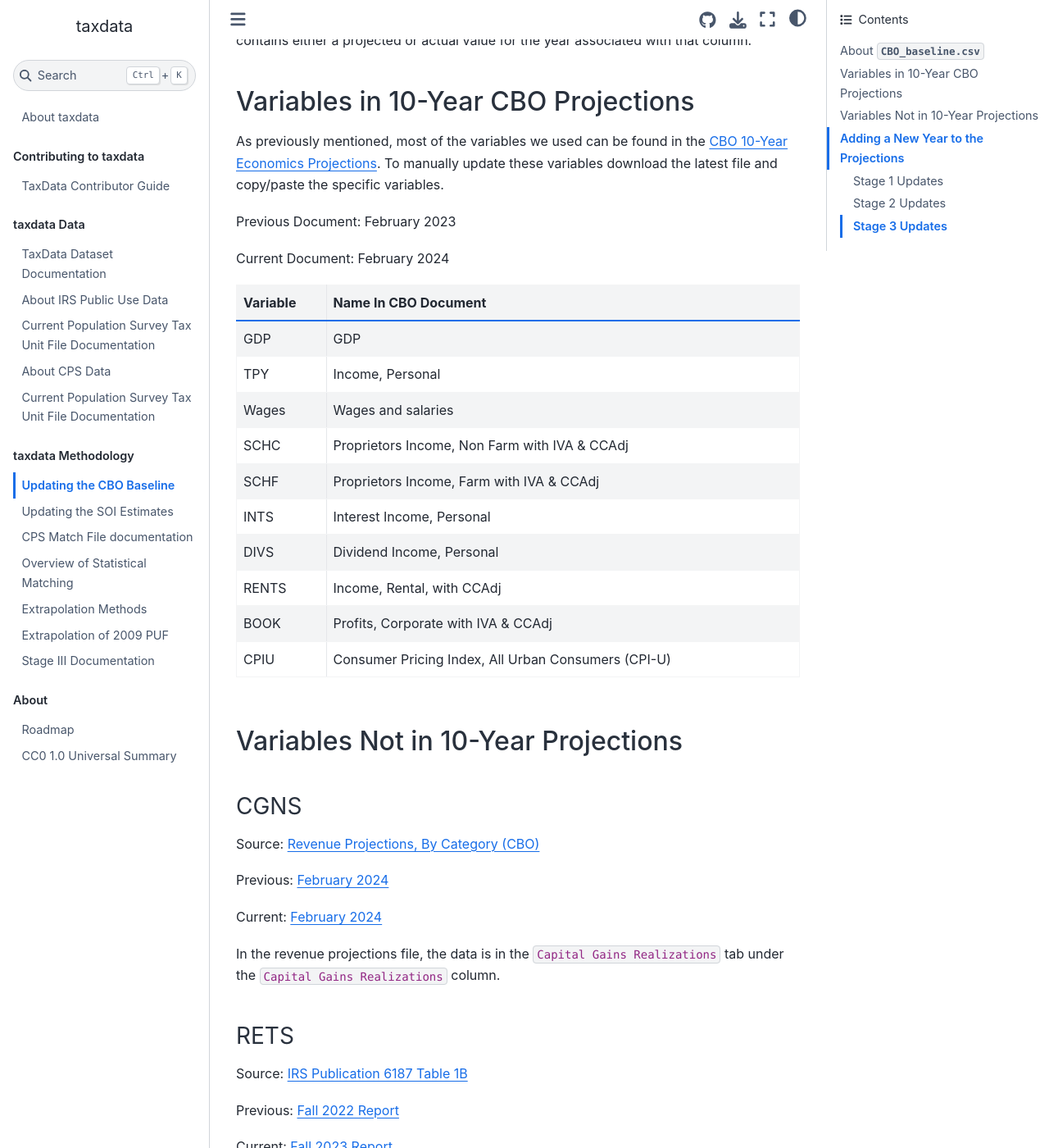
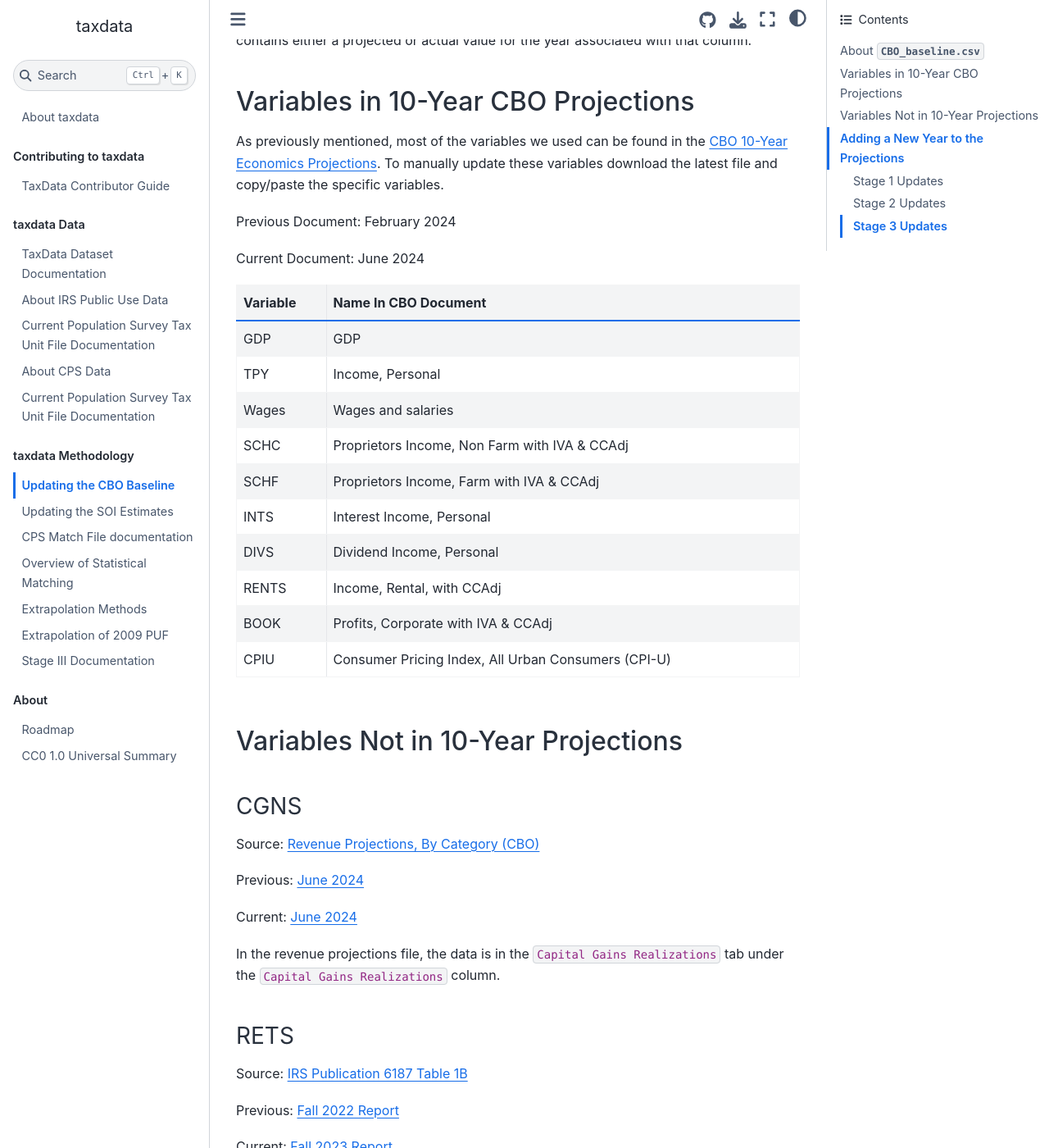
Before and after one commit to PSLmodels/taxdata, a Jupyter Book: the page built from docs/book/content/methods/CBO_Baseline_Updating_Instructions.md, in a window 1280 px wide and 1400 px high, scrolled down 991 px. Shown: the whole window at 82% size. Built offline with Jupyter Book 1.0.4 settings and Sphinx 7.4.7 and the Sphinx Book theme 1.1.4, drawn with Linux system fonts in a browser that asks for light colours; pages that are not in the unit, such as notebooks, are missing from menus; some of the changed text lies outside the part shown.

Commit message:
update baseline files

```diff
--- a/docs/book/content/methods/CBO_Baseline_Updating_Instructions.md
+++ b/docs/book/content/methods/CBO_Baseline_Updating_Instructions.md
@@ -47,9 +47,9 @@ As previously mentioned, most of the variables we used can be found in the
 To manually update these variables download the latest file and copy/paste the
 specific variables.
 
-Previous Document: February 2023
+Previous Document: February 2024
 
-Current Document: February 2024
+Current Document: June 2024
 
 | Variable | Name In CBO Document                                |
 |----------|-----------------------------------------------------|
@@ -70,9 +70,9 @@ Current Document: February 2024
 
 Source: [Revenue Projections, By Category (CBO)](https://www.cbo.gov/about/products/budget-economic-data#7)
 
-Previous: [February 2024](https://www.cbo.gov/system/files/2024-02/51138-2024-02-Revenue.xlsx)
+Previous: [June 2024](https://www.cbo.gov/system/files/2024-06/51138-2024-06-Revenue.xlsx)
 
-Current: [February 2024](https://www.cbo.gov/system/files/2024-02/51138-2024-02-Revenue.xlsx)
+Current: [June 2024](https://www.cbo.gov/system/files/2024-06/51138-2024-06-Revenue.xlsx)
 
 In the revenue projections file, the data is in the `Capital Gains Realizations`
 tab under the `Capital Gains Realizations` column.
@@ -108,7 +108,7 @@ column of this table.
 Source: [BLS Database](http://data.bls.gov/timeseries/CUSR0000SAM?output_view=pct_1mth)
 
 Series ID: CUSR0000SAM
-Access Date:
+Access Date: August 16 2024
 
 Manual Instructions:
 
@@ -126,7 +126,7 @@ Source: [CBO Unemployment Compensation projections](https://www.cbo.gov/about/pr
 
 Previous: [February 2024](https://www.cbo.gov/system/files/2024-02/51316-2024-02-unemployment.xlsx)
 
-Current: [February 2024](https://www.cbo.gov/system/files/2024-02/51316-2024-02-unemployment.xlsx)
+Current: [June 2024](https://www.cbo.gov/system/files/2024-06/51316-2024-06-unemployment.xlsx)
 
 Note: Change the `Total Benefits` number from the table to be in terms of
 billions rather than millions of dollars
```
Also changed, not shown: 6 other files.
